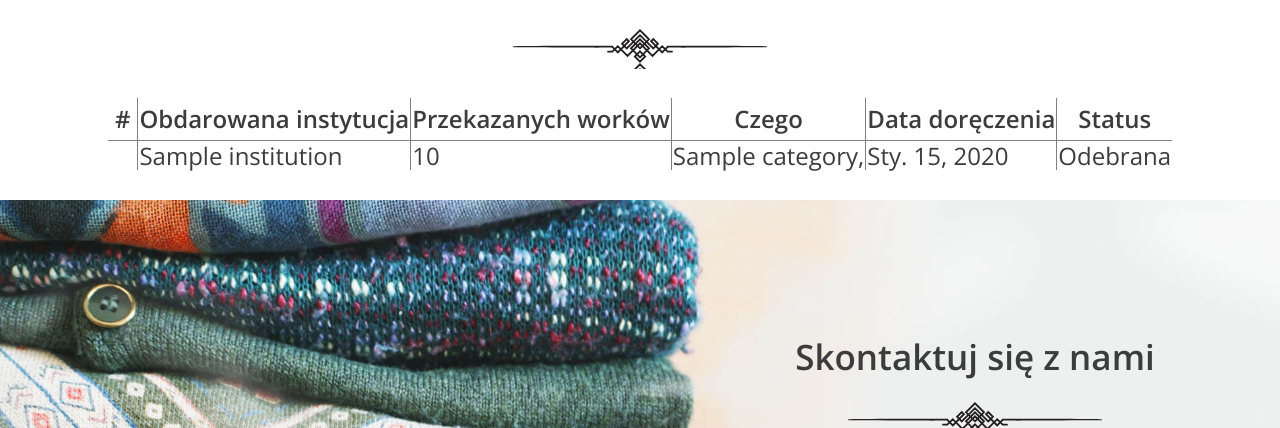
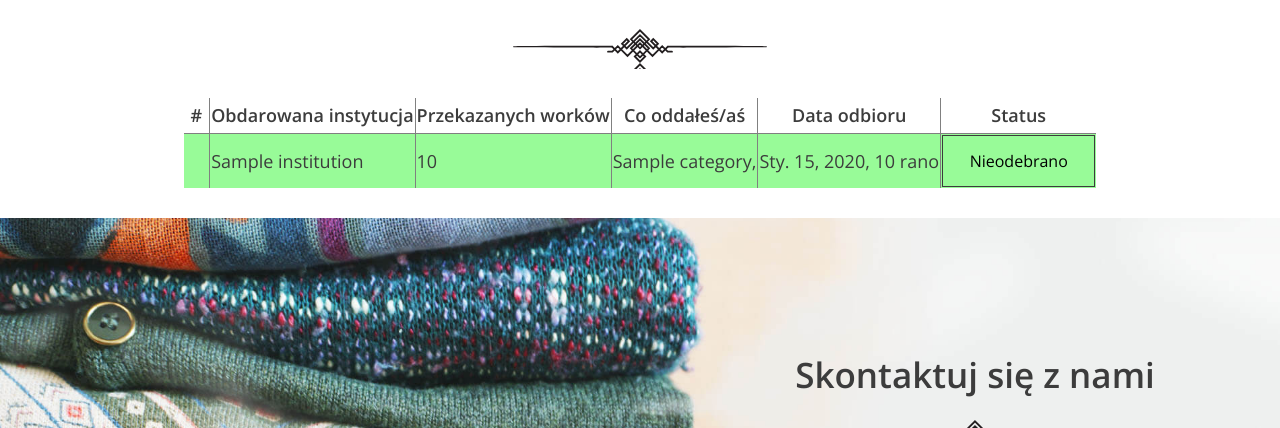
Before and after one commit to maciejwitos/charity_donation, a Django app: page /user/donations/ in a window 1280 px wide. Shown: the part 163-591 px from the top of the page. Run offline with Django 3.2, Linux system fonts and the light colour scheme; a user stored in the database is signed in; tables that the repository leaves empty hold one stand-in row (values such as "Sample post").

Commit message:
update table with donations

```diff
--- a/charity_donation/templates/user_donations.html
+++ b/charity_donation/templates/user_donations.html
@@ -5,19 +5,22 @@
 
         <h2></h2>
         <div style="padding-bottom: 30px">
-            <table border=""
-                   style="border-collapse: collapse; border-style: hidden; font-size: x-large; margin: auto; column-span: all;">
+            <table border="1" style="border-collapse: collapse; border-style: hidden; font-size: large; margin: auto;">
                 <tbody>
                 <tr>
                     <th style="padding: 7px;">#</th>
                     <th>Obdarowana instytucja</th>
                     <th>Przekazanych worków</th>
-                    <th>Czego</th>
-                    <th>Data doręczenia</th>
+                    <th>Co oddałeś/aś</th>
+                    <th>Data odbioru</th>
                     <th>Status</th>
                 </tr>
                 {% for donation in donations %}
+                    {% if donation.collected == True %}
+                    <tr style="background-color: palegreen">
+                        {% else %}
                     <tr>
+                    {% endif %}
                         <td></td>
                         <td>{{ donation.institution.first }}</td>
                         <td>{{ donation.quantity }}</td>
@@ -26,16 +29,25 @@
                                 {{ category }},
                             {% endfor %}
                         </td>
-                        <td>{{ donation.pickup_date }}</td>
-                        {% if donation.collected == False %}
-                            <td>Nieodebrana</td>
-                        {% else %}
-                            <td>Odebrana</td>
-                        {% endif %}
+                        <td>{{ donation.pickup_date }}, {{ donation.pickup_time }}</td>
+                        <td>
+                            <form action="" method="post">
+                                {% csrf_token %}
+                                {% if donation.collected == False %}
+                                    <input type="hidden" name="collected" value="True">
+                                    <input type="submit" class="btn" value="Odebrano">
+                                {% else %}
+                                    <input type="hidden" checked name="collected" value="False">
+                                    <input type="submit" class="btn" value="Nieodebrano">
+                                {% endif %}
+                                <input type="hidden" value="{{ donation.id }}" name="donation-id">
+                            </form>
+                        </td>
                     </tr>
                 {% endfor %}
                 </tbody>
             </table>
+
         </div>
     </section>
 {% endblock %}
--- a/charity_donation/templates/user_profile.html
+++ b/charity_donation/templates/user_profile.html
@@ -28,7 +28,7 @@
     <p class="container container--70" style="padding-bottom: 10px">
                 <a href="" class="btn btn--without-border" style="margin: auto">Dodaj fundację</a>
                 <a href="" class="btn btn--without-border" style="margin: auto">Zorganizuj dotację</a>
-                <a href="" class="btn btn--without-border" style="margin: auto">Edytuj profil</a>
+                <a href="" class="btn btn--without-border" style="margin: auto">Ustawienia profilu</a>
             <a href="{% url "user-donations" %}" class="btn btn--without-border" style="margin: auto">Zobacz wszystkie swoje dotacje</a>
             </p>
     </section>
--- a/charity_donation/views.py
+++ b/charity_donation/views.py
@@ -109,3 +109,11 @@ class UserDonations(View):
     def get(self, request):
         donations = Donation.objects.filter(user=request.user).order_by('-pickup_date').order_by('collected')
         return render(request, 'user_donations.html', {'donations': donations})
+
+    def post(self, request):
+        collected = request.POST.get('collected')
+        donation_id = request.POST.get('donation-id')
+        donation = Donation.objects.get(id=donation_id)
+        donation.collected = collected
+        donation.save()
+        return redirect('user-donations')
```
